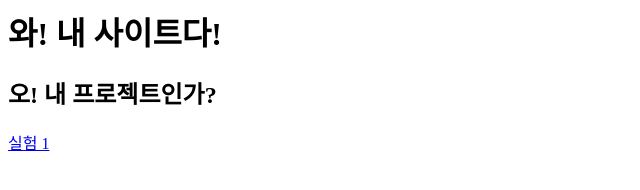
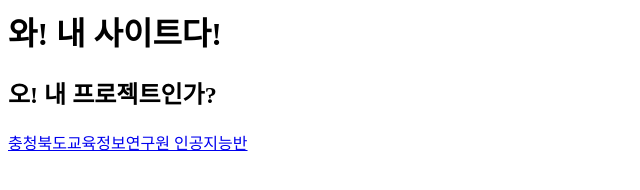
Before and after one commit to li9uidlime/li9uidlime, a plain HTML site: page index.html in a window 1280 px wide. Shown: the whole page, without its empty margins (0-640 px from the left). Drawn offline with Linux system fonts and the light colour scheme.

Commit message:
Update index.html

```diff
--- a/index.html
+++ b/index.html
@@ -4,5 +4,5 @@
 <body>
  <h1>와! 내 사이트다!</h1>
  <h2>오! 내 프로젝트인가?</h2>
- <a href="https://google.com" target="_top">실험 1</a>
+ <a href="https://li9uidlime.github.io/CE-Python/">충청북도교육정보연구원 인공지능반</a>
 </body>
```
